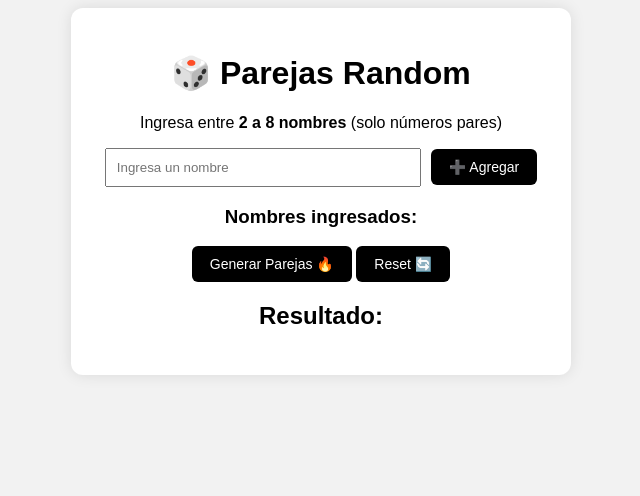
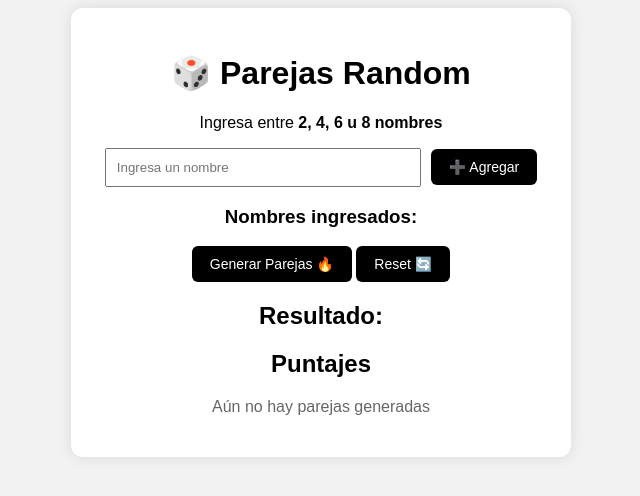
Before and after one commit to agarciamiro/parejas-random, a FastAPI app: page / in a window 1280 px wide. Shown: the top 496 px of the page, without its empty margins (319-959 px from the left). Run offline with FastAPI, Linux system fonts and the light colour scheme.

Commit message:
Update index.html

```diff
--- a/templates/index.html
+++ b/templates/index.html
@@ -1,10 +1,9 @@
-<!DOCTYPE html>
 <!DOCTYPE html>
 <html lang="es">
 <head>
     <meta charset="UTF-8">
+    <title>Parejas Random</title>
     <meta name="viewport" content="width=device-width, initial-scale=1.0">
-    <title>Parejas Aleatorias</title>
     <link rel="stylesheet" href="/static/style.css">
 </head>
 
@@ -12,23 +11,32 @@
 <div class="container">
 
     <h1>🎲 Parejas Random</h1>
-        <p>Ingresa entre <b>2 a 8 nombres</b> (solo números pares)</p>
+    <p>Ingresa entre <b>2, 4, 6 u 8 nombres</b></p>
 
+    <!-- INGRESO DE NOMBRES -->
     <div id="input-area">
         <input type="text" id="nombre" placeholder="Ingresa un nombre">
-            <button type="button" onclick="agregarNombre()">➕ Agregar</button>
+        <button onclick="agregarNombre()">➕ Agregar</button>
     </div>
 
     <h3>Nombres ingresados:</h3>
     <ul id="lista"></ul>
 
-        <div style="margin-top: 12px;">
-            <button type="button" onclick="generarParejas()">Generar Parejas 🔥</button>
-            <button type="button" onclick="resetApp()">Reset 🔄</button>
+    <!-- BOTONES -->
+    <button id="generar-btn" onclick="generarParejas()">Generar Parejas 🔥</button>
+    <button onclick="resetApp()">Reset 🔄</button>
+
+    <h2>Resultado:</h2>
+    <div id="resultado"></div>
+
+    <!-- ===================== -->
+    <!-- BLOQUE DE PUNTAJES -->
+    <!-- ===================== -->
+
+    <h2>Puntajes</h2>
+    <div id="puntajes">
+        <p style="opacity:.6">Aún no hay parejas generadas</p>
     </div>
-
-        <h2 style="margin-top: 20px;">Resultado:</h2>
-        <div id="resultado"></div>
 
 </div>
 
```
Lines whose indentation alone changed are shown as unchanged.
